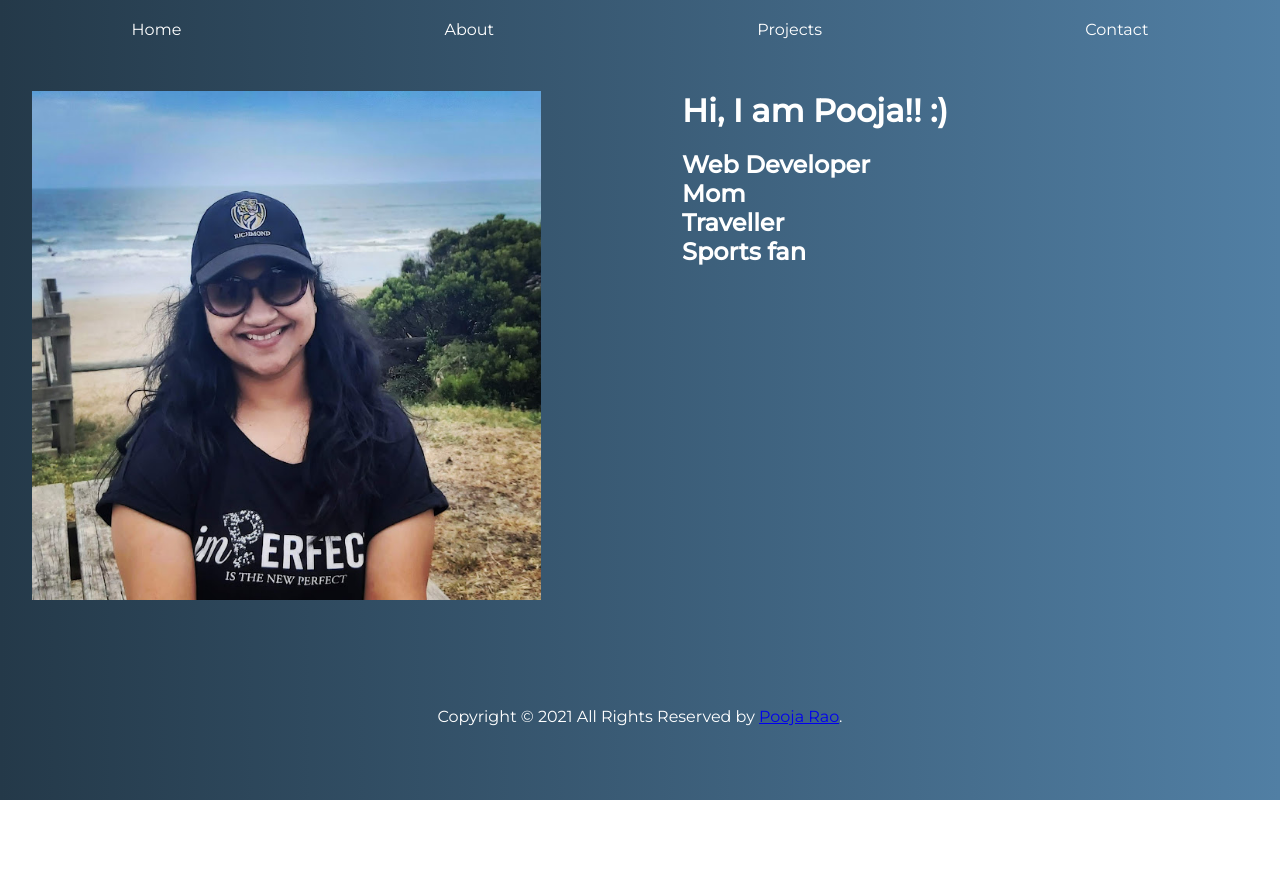
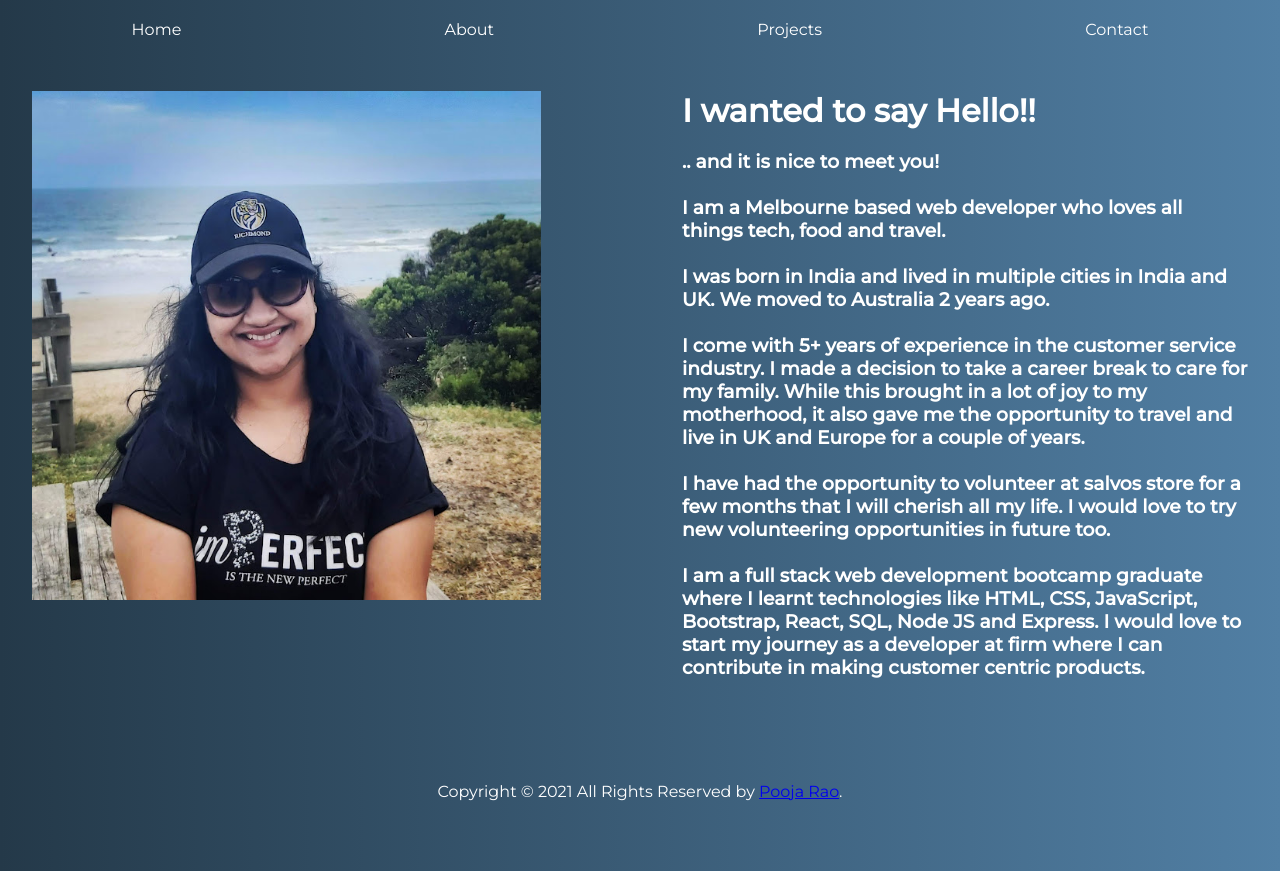
Before and after one commit to raopoo/portfolio-website, a plain HTML site: page about.html in a window 1280 px wide. Before the commit the page ends 800 px from the top, so only its background shows below. Drawn offline with Linux system fonts and the light colour scheme.

Commit message:
Adding my details to the about page

```diff
--- a/about.html
+++ b/about.html
@@ -23,11 +23,13 @@
                 <img src="./images/MyImg.jpg" alt="">
             </div>
             <div class="myInfo">
-                <h1>Hi, I am Pooja!! :) </h1>
-                <h2>Web Developer</h2>
-                <h2>Mom</h2>
-                <h2>Traveller</h2>
-                <h2>Sports fan</h2>
+                <h1>I wanted to say Hello!!</h1>
+                <h3> .. and it is nice to meet you! <h3><br>
+                <p>I am a Melbourne based web developer who loves all things tech, food and travel.</p><br>
+                <p>I was born in India and lived in multiple cities in India and UK. We moved to Australia 2 years ago. </p><br>
+                <p>I come with 5+ years of experience in the customer service industry. I made a decision to take a career break to care for my family. While this brought in a lot of joy to my motherhood, it also gave me the opportunity to travel and live in UK and Europe for a couple of years. </p><br>
+                <p>I have had the opportunity to volunteer at salvos store for a few months that I will cherish all my life. I would love to try new  volunteering opportunities in future too.</p><br>
+                <p>I am a full stack web development bootcamp graduate where I learnt technologies like HTML, CSS, JavaScript, Bootstrap, React, SQL, Node JS and Express. I would love to start my journey as a developer at firm where I can contribute in making customer centric products. </p>
 
             </div>
         </div>
```
